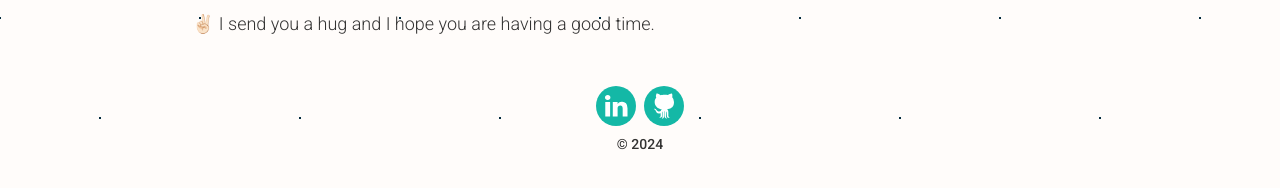
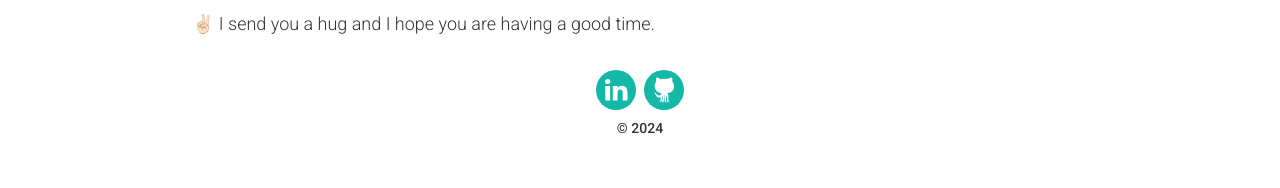
Before and after one commit to FelipeAndresLopez/felipeandreslopez-dev, a React (Vite) app: page / in a window 1280 px wide. Shown: the part 2382-2570 px from the top of the page. Built offline with nearby package versions, Linux system fonts and the light colour scheme.

Commit message:
make background fixed

```diff
--- a/src/App.tsx
+++ b/src/App.tsx
@@ -37,7 +37,7 @@ export const App: React.FC = () => {
   return (
     <ThemeProvider>
       <IntlProvider messages={translations} locale={USER_LANGUAGE} defaultLocale={USER_LANGUAGE}>
-        <div className='top-0 bottom-0 min-h-screen w-full bkg-base bg-bkg-lm dark:bg-bkg-dm'>
+        <div className='top-0 bottom-0 min-h-screen w-full bkg-base bg-bkg-lm dark:bg-bkg-dm fixed z-[-1]' />
         <div className='progress-bar bg-secondary-lm dark:bg-secondary-dm'></div>
         <Header />
         <main className='px-8 sm:px-0 py-12 md:pt-20 scroll-m-20 w-full mx-auto lg:max-w-4xl md:max-w-2xl flex flex-col gap-8'>
@@ -45,9 +45,8 @@ export const App: React.FC = () => {
           <Experience workExperiences={workExperiences} />
           <Education educationTitles={educationTitles} />
           <AboutMe />
+          <Footer />
         </main>
-          <Footer />
-        </div>
       </IntlProvider>
     </ThemeProvider>
   )
```
Lines whose indentation alone changed are shown as unchanged.
